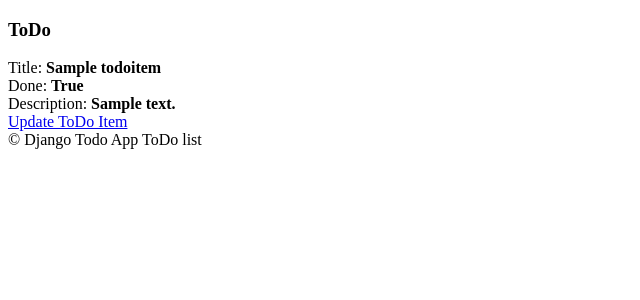
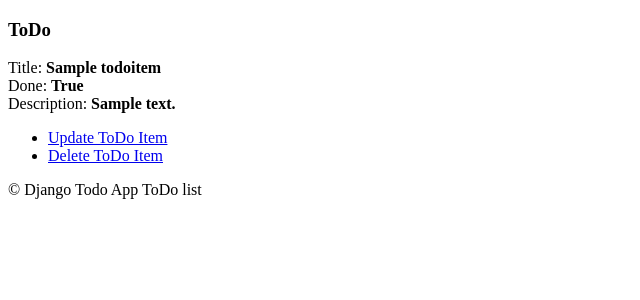
Before and after one commit to mukanagi/django-todo-project, a Django app: page /todos/1/ in a window 1280 px wide. Shown: the part 70-370 px from the top of the page, without its empty margins (0-640 px from the left). Run offline with Django 5.2, Linux system fonts and the light colour scheme; tables that the repository leaves empty hold one stand-in row (Sample ...).

Commit message:
upgrade detail.html add links to delete url.

```diff
--- a/todo_manager/todo_list/templates/todo_list/todoitem_detail.html
+++ b/todo_manager/todo_list/templates/todo_list/todoitem_detail.html
@@ -11,7 +11,12 @@
         <div>Done: <strong>{{object.done}}</strong></div>
         <div>Description: <strong>{{object.description}}</strong></div>
     </div>
-    <div>
-      <a href="{% url 'todo_list:update' pk=object.pk %}">Update ToDo Item</a>
-    </div>
+    <ul>
+      <li>
+        <a href="{% url 'todo_list:update' pk=object.pk %}">Update ToDo Item</a>
+      </li>
+      <li>
+        <a href="{% url 'todo_list:delete' pk=object.pk %}">Delete ToDo Item</a>
+      </li>
+    </ul>
 {% endblock body %}
```
